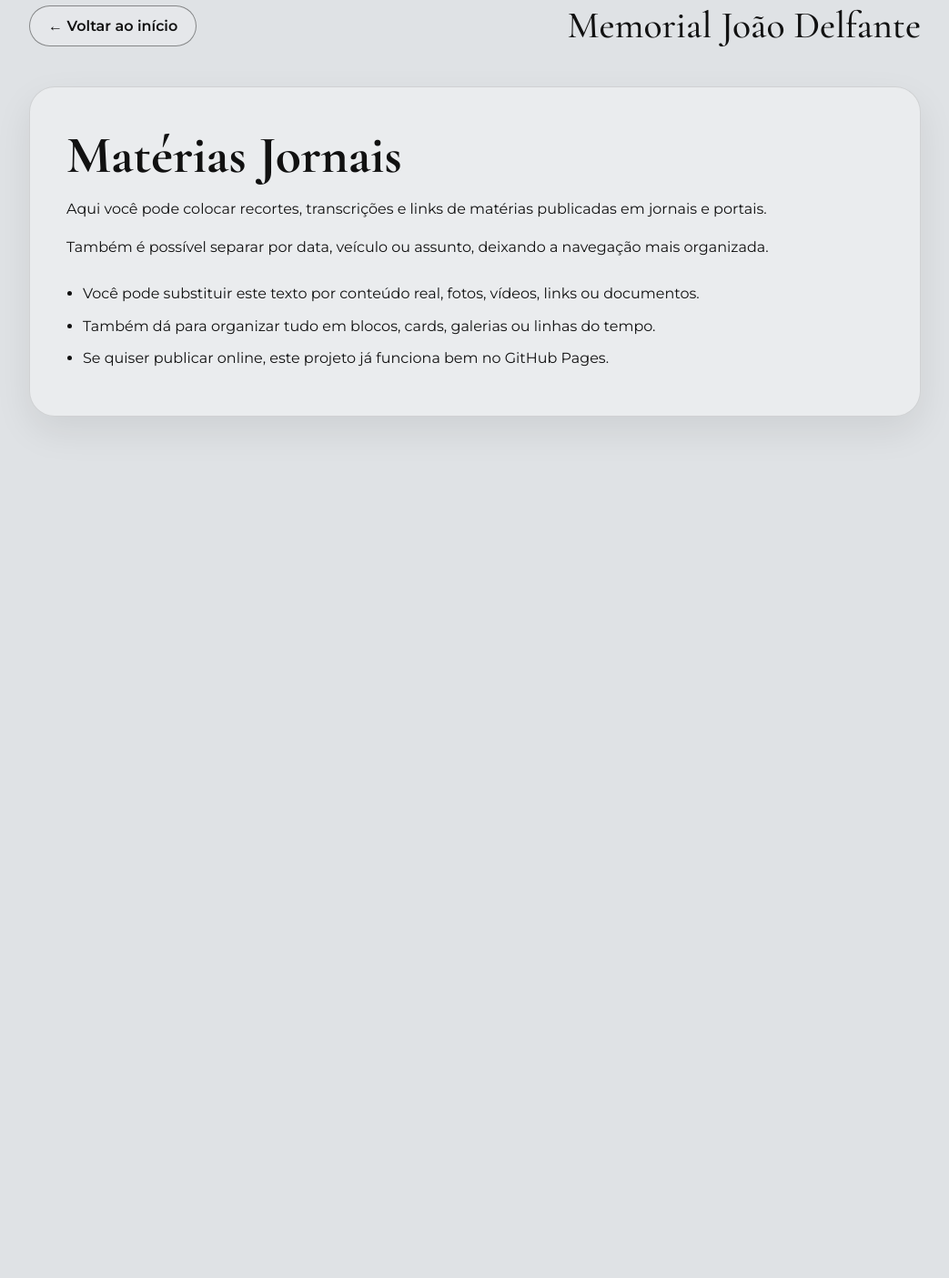
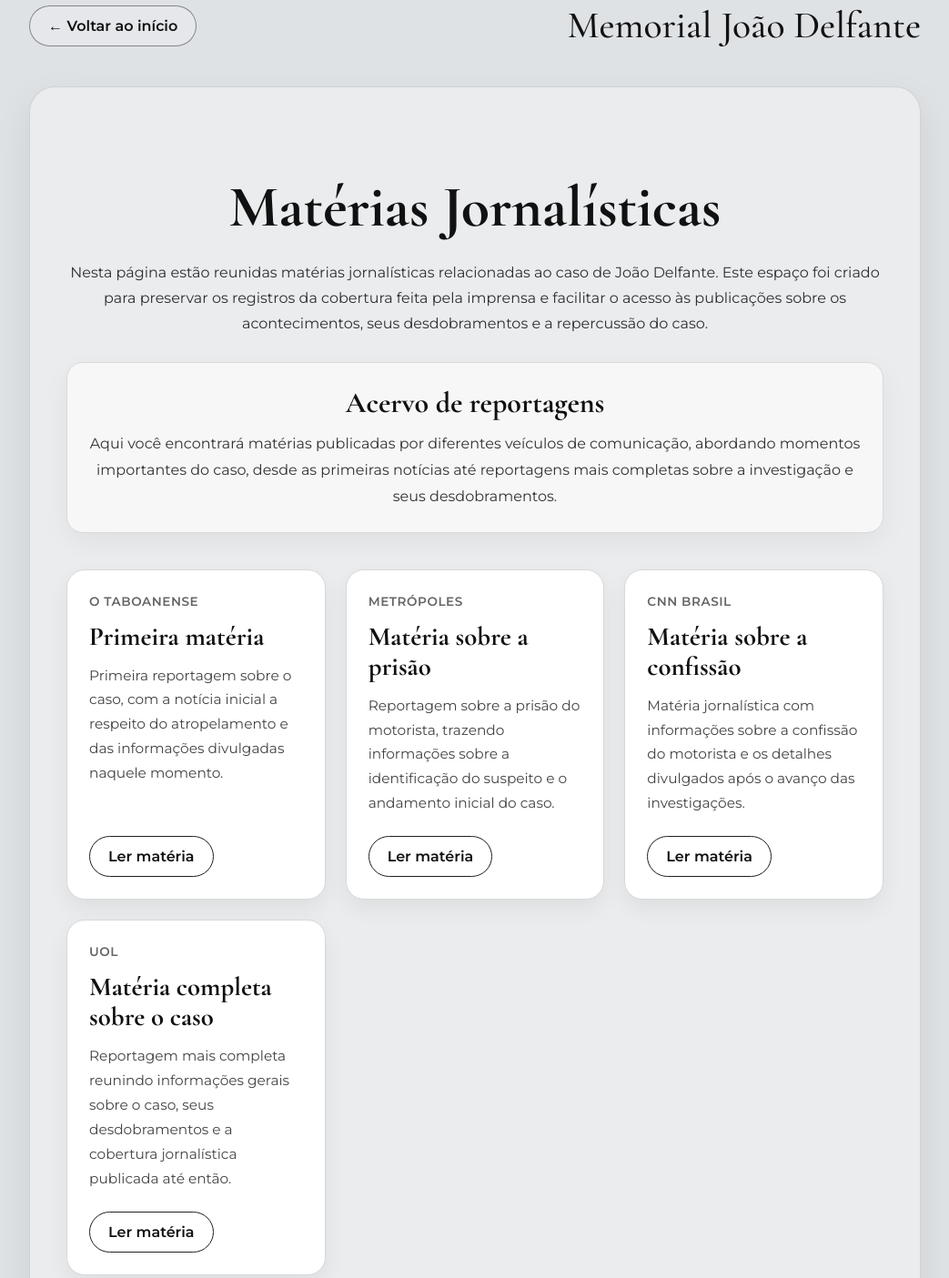
Before and after one commit to exfatmono32/memorial-joao-delfante, a plain HTML site: page materias-jornais.html in a window 1280 px wide. Shown: the part 31-1436 px from the top of the page at 91% size, without its empty margins (118-1161 px from the left). Before the commit the page ends 800 px from the top, so only its background shows below. Drawn offline with nearby package versions, Linux system fonts and the light colour scheme.

Commit message:
Update materias-jornais.html

```diff
--- a/materias-jornais.html
+++ b/materias-jornais.html
@@ -1,13 +1,139 @@
 <!DOCTYPE html>
 <html lang="pt-BR">
 <head>
-  <meta charset="UTF-8">
-  <meta name="viewport" content="width=device-width, initial-scale=1.0">
-  <title>Matérias Jornais | Memorial João Delfante</title>
-  <link rel="preconnect" href="https://fonts.googleapis.com">
-  <link rel="preconnect" href="https://fonts.gstatic.com" crossorigin>
-  <link href="https://fonts.googleapis.com/css2?family=Cormorant+Garamond:wght@500;600;700&family=Montserrat:wght@400;500;600&display=swap" rel="stylesheet">
-  <link rel="stylesheet" href="styles.css">
+  <meta charset="UTF-8" />
+  <meta name="viewport" content="width=device-width, initial-scale=1.0" />
+  <title>Matérias Jornalísticas | Memorial João Delfante</title>
+
+  <link rel="preconnect" href="https://fonts.googleapis.com" />
+  <link rel="preconnect" href="https://fonts.gstatic.com" crossorigin />
+  <link
+    href="https://fonts.googleapis.com/css2?family=Cormorant+Garamond:wght@500;600;700&family=Montserrat:wght@400;500;600&display=swap"
+    rel="stylesheet"
+  />
+  <link rel="stylesheet" href="styles.css" />
+
+  <style>
+    .news-page-title {
+      font-family: "Cormorant Garamond", serif;
+      font-size: clamp(2.2rem, 5vw, 4rem);
+      text-align: center;
+      margin-bottom: 20px;
+      color: #111;
+    }
+
+    .news-intro {
+      max-width: 920px;
+      margin: 0 auto 28px auto;
+      text-align: center;
+      line-height: 1.85;
+      font-size: 1rem;
+      color: #2f2f2f;
+    }
+
+    .news-highlight {
+      max-width: 920px;
+      margin: 0 auto 40px auto;
+      background: #f7f7f7;
+      border: 1px solid #d9d9d9;
+      border-radius: 18px;
+      padding: 24px;
+      box-shadow: 0 10px 30px rgba(0,0,0,0.05);
+    }
+
+    .news-highlight h2 {
+      font-family: "Cormorant Garamond", serif;
+      font-size: 2rem;
+      margin-bottom: 12px;
+      text-align: center;
+      color: #111;
+    }
+
+    .news-highlight p {
+      margin: 0;
+      line-height: 1.8;
+      text-align: center;
+      color: #333;
+    }
+
+    .news-grid {
+      max-width: 1050px;
+      margin: 0 auto;
+      display: grid;
+      grid-template-columns: repeat(auto-fit, minmax(260px, 1fr));
+      gap: 22px;
+    }
+
+    .news-card {
+      background: #fff;
+      border: 1px solid #d8d8d8;
+      border-radius: 20px;
+      padding: 24px;
+      box-shadow: 0 10px 24px rgba(0,0,0,0.06);
+      transition: transform 0.2s ease, box-shadow 0.2s ease;
+      display: flex;
+      flex-direction: column;
+      justify-content: space-between;
+      min-height: 260px;
+    }
+
+    .news-card:hover {
+      transform: translateY(-4px);
+      box-shadow: 0 16px 30px rgba(0,0,0,0.10);
+    }
+
+    .news-source {
+      display: inline-block;
+      font-size: 0.85rem;
+      font-weight: 600;
+      letter-spacing: 0.04em;
+      text-transform: uppercase;
+      color: #666;
+      margin-bottom: 14px;
+    }
+
+    .news-card h3 {
+      font-family: "Cormorant Garamond", serif;
+      font-size: 1.8rem;
+      line-height: 1.15;
+      margin: 0 0 14px 0;
+      color: #111;
+    }
+
+    .news-card p {
+      margin: 0 0 22px 0;
+      color: #444;
+      line-height: 1.75;
+      font-size: 0.96rem;
+    }
+
+    .news-link {
+      display: inline-block;
+      align-self: flex-start;
+      padding: 12px 20px;
+      border: 1px solid #1f1f1f;
+      border-radius: 999px;
+      text-decoration: none;
+      color: #111;
+      font-weight: 600;
+      transition: 0.2s ease;
+      background: #fff;
+    }
+
+    .news-link:hover {
+      background: #111;
+      color: #fff;
+    }
+
+    .news-note {
+      max-width: 900px;
+      margin: 34px auto 0 auto;
+      text-align: center;
+      color: #555;
+      line-height: 1.7;
+      font-size: 0.96rem;
+    }
+  </style>
 </head>
 <body class="section-page">
   <div class="section-shell">
@@ -17,14 +143,111 @@
     </header>
 
     <section class="content-card">
-      <h2>Matérias Jornais</h2>
-      <p>Aqui você pode colocar recortes, transcrições e links de matérias publicadas em jornais e portais.</p>
-      <p>Também é possível separar por data, veículo ou assunto, deixando a navegação mais organizada.</p>
-      <ul class="placeholder-list">
-        <li>Você pode substituir este texto por conteúdo real, fotos, vídeos, links ou documentos.</li>
-        <li>Também dá para organizar tudo em blocos, cards, galerias ou linhas do tempo.</li>
-        <li>Se quiser publicar online, este projeto já funciona bem no GitHub Pages.</li>
-      </ul>
+      <h1 class="news-page-title">Matérias Jornalísticas</h1>
+
+      <div class="news-intro">
+        <p>
+          Nesta página estão reunidas matérias jornalísticas relacionadas ao caso
+          de João Delfante. Este espaço foi criado para preservar os registros da
+          cobertura feita pela imprensa e facilitar o acesso às publicações sobre
+          os acontecimentos, seus desdobramentos e a repercussão do caso.
+        </p>
+      </div>
+
+      <div class="news-highlight">
+        <h2>Acervo de reportagens</h2>
+        <p>
+          Aqui você encontrará matérias publicadas por diferentes veículos de
+          comunicação, abordando momentos importantes do caso, desde as primeiras
+          notícias até reportagens mais completas sobre a investigação e seus
+          desdobramentos.
+        </p>
+      </div>
+
+      <div class="news-grid">
+        <article class="news-card">
+          <div>
+            <span class="news-source">O Taboanense</span>
+            <h3>Primeira matéria</h3>
+            <p>
+              Primeira reportagem sobre o caso, com a notícia inicial a respeito
+              do atropelamento e das informações divulgadas naquele momento.
+            </p>
+          </div>
+          <a
+            class="news-link"
+            href="https://www.otaboanense.com.br/jovem-atropelada-na-avenida-taboao-da-serra-morre-apos-ser-socorrida-motorista-segue-foragido/"
+            target="_blank"
+            rel="noopener noreferrer"
+          >
+            Ler matéria
+          </a>
+        </article>
+
+        <article class="news-card">
+          <div>
+            <span class="news-source">Metrópoles</span>
+            <h3>Matéria sobre a prisão</h3>
+            <p>
+              Reportagem sobre a prisão do motorista, trazendo informações sobre
+              a identificação do suspeito e o andamento inicial do caso.
+            </p>
+          </div>
+          <a
+            class="news-link"
+            href="https://www.metropoles.com/sao-paulo/motorista-atropelar-casal"
+            target="_blank"
+            rel="noopener noreferrer"
+          >
+            Ler matéria
+          </a>
+        </article>
+
+        <article class="news-card">
+          <div>
+            <span class="news-source">CNN Brasil</span>
+            <h3>Matéria sobre a confissão</h3>
+            <p>
+              Matéria jornalística com informações sobre a confissão do motorista
+              e os detalhes divulgados após o avanço das investigações.
+            </p>
+          </div>
+          <a
+            class="news-link"
+            href="https://www.cnnbrasil.com.br/nacional/sudeste/sp/motorista-que-matou-casal-em-faixa-de-pedestre-confessou-que-bebeu/"
+            target="_blank"
+            rel="noopener noreferrer"
+          >
+            Ler matéria
+          </a>
+        </article>
+
+        <article class="news-card">
+          <div>
+            <span class="news-source">UOL</span>
+            <h3>Matéria completa sobre o caso</h3>
+            <p>
+              Reportagem mais completa reunindo informações gerais sobre o caso,
+              seus desdobramentos e a cobertura jornalística publicada até então.
+            </p>
+          </div>
+          <a
+            class="news-link"
+            href="https://noticias.uol.com.br/cotidiano/ultimas-noticias/2026/02/25/motorista-e-preso-apos-atropelar-casal-em-faixa-de-pedestre-na-grande-sp.htm"
+            target="_blank"
+            rel="noopener noreferrer"
+          >
+            Ler matéria
+          </a>
+        </article>
+      </div>
+
+      <div class="news-note">
+        <p>
+          As matérias listadas acima pertencem aos respectivos veículos de
+          comunicação responsáveis por sua publicação original.
+        </p>
+      </div>
     </section>
   </div>
 </body>
```
